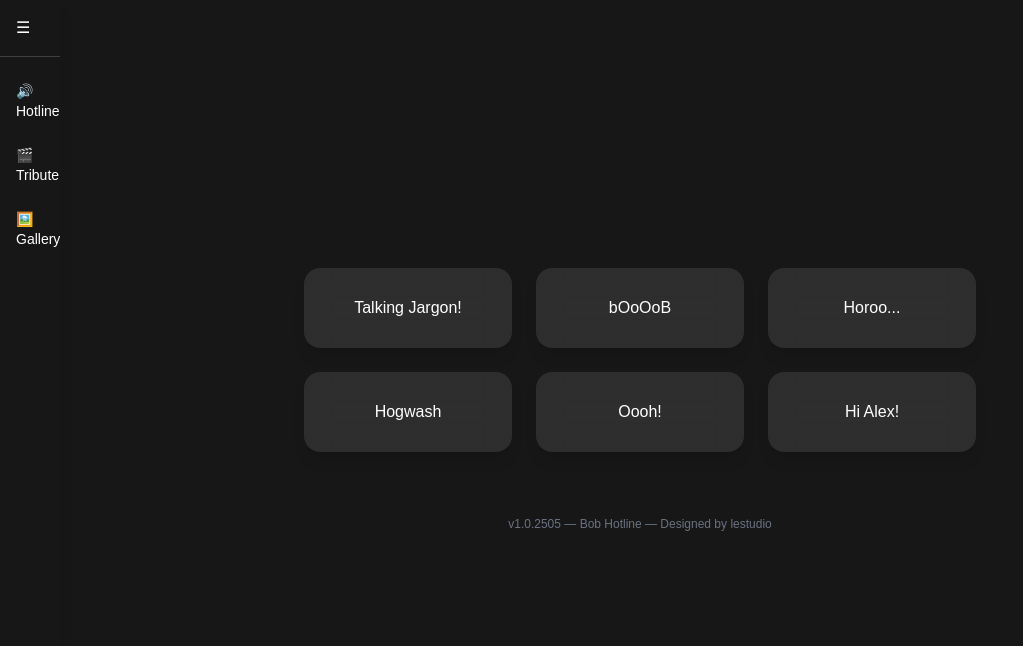
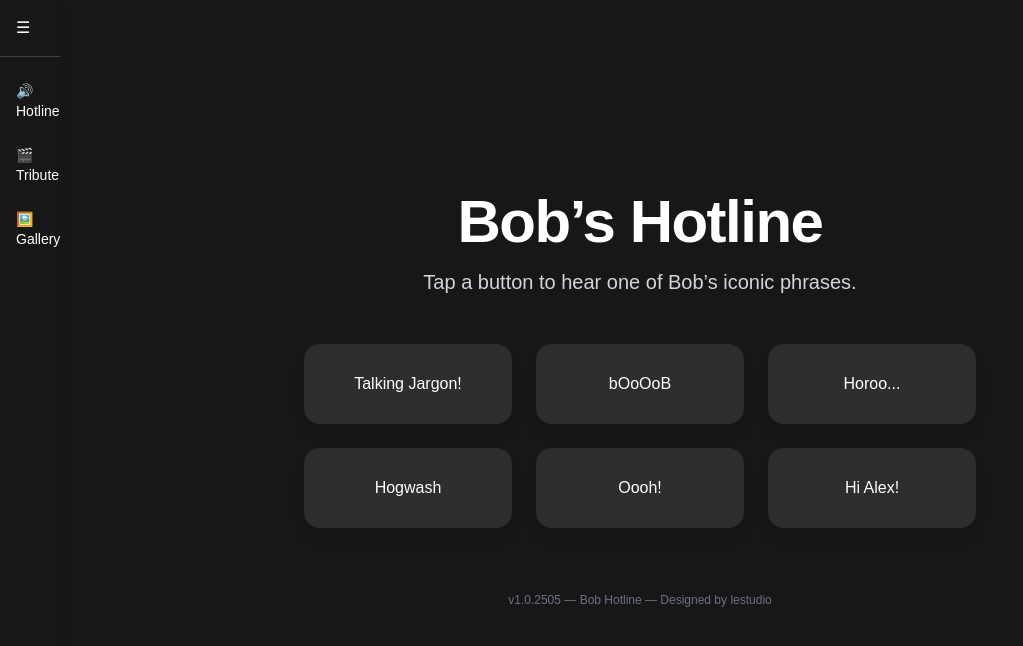
Before and after one commit to le-loganevans/bobhotline, a Next.js app: page / in a window 1280 px wide. Shown: the top 646 px of the page, without its empty margins (0-1023 px from the left). Built offline with nearby package versions, Linux system fonts and the light colour scheme.

Commit message:
v1.2505121613

```diff
--- a/app/page.tsx
+++ b/app/page.tsx
@@ -132,7 +132,12 @@ export default function HomePage() {
         ))}
       </div>
 
-
+      <div className="relative z-10 text-center text-white">
+        <h1 className="text-4xl md:text-6xl font-extrabold tracking-tight mb-4">Bob’s Hotline</h1>
+        <p className="text-gray-300 max-w-xl mx-auto text-lg md:text-xl mb-12">
+          Tap a button to hear one of Bob’s iconic phrases.
+        </p>
+      </div>
 
       <div className="relative z-10 grid grid-cols-2 md:grid-cols-3 gap-6 max-w-2xl w-full">
         {messages.map((msg, i) => (
```
